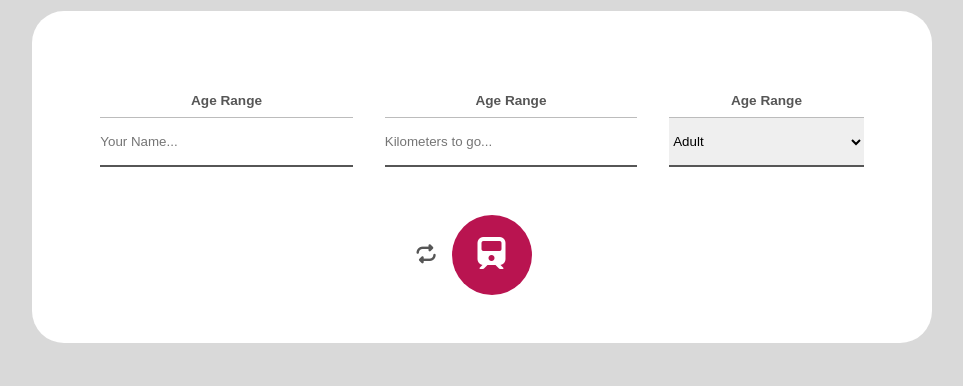
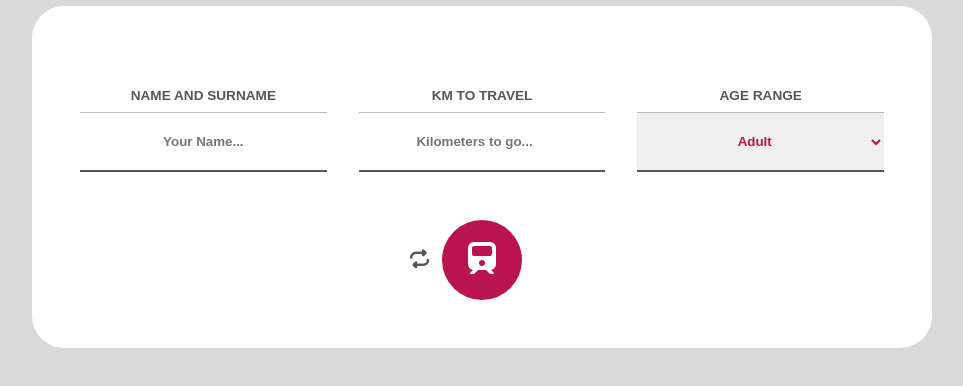
Before and after one commit to RiccardoImperiale/js-biglietto-treno-form, a plain HTML site: page index.html in a window 1280 px wide. Shown: the part 258-644 px from the top of the page, without its empty margins (158-1121 px from the left). Drawn offline with Linux system fonts and the light colour scheme.

Commit message:
fix style first step

```diff
--- a/assets/css/style.css
+++ b/assets/css/style.css
@@ -52,27 +52,38 @@ form {
 
         .input_container {
             text-align: center;
+            width: calc(100% / 3);
         }
 
         & label {
             font-weight: bold;
             font-size: .85rem;
+            text-transform: uppercase;
         }
 
         & input,
         select {
             margin-top: .5rem;
             width: 100%;
-            height: 50px;
+            height: 60px;
             border: none;
             border-top: 1px solid #bcbcbc;
             border-bottom: 2px solid var(--ttc-dark);
+            text-align: center;
+            color: var(--ttc-primary);
+            font-weight: bold;
+        }
+
+        & input:focus {
+            outline: none;
+            background-color: #fd45891b;
         }
     }
 
     .bottom {
         display: flex;
         align-items: center;
+        position: relative;
 
         & button {
             background-color: var(--ttc-primary);
@@ -89,6 +100,8 @@ form {
         #reset {
             font-size: 1.2rem;
             cursor: pointer;
+            position: absolute;
+            left: -1rem;
         }
     }
 }
--- a/index.html
+++ b/index.html
@@ -16,11 +16,11 @@
             <form action="#">
                 <div class="top">
                     <div class="input_container">
-                        <label for="passenger_name">Age Range</label>
+                        <label for="passenger_name">Name and Surname</label>
                         <input id="passenger_name" type="text" name="passenger_name" placeholder="Your Name...">
                     </div>
                     <div class="input_container">
-                        <label for="passenger_km">Age Range</label>
+                        <label for="passenger_km">Km to Travel</label>
                         <input id="passenger_km" type="number" name="passenger_km" placeholder="Kilometers to go...">
                     </div>
                     <div class="input_container">
```
